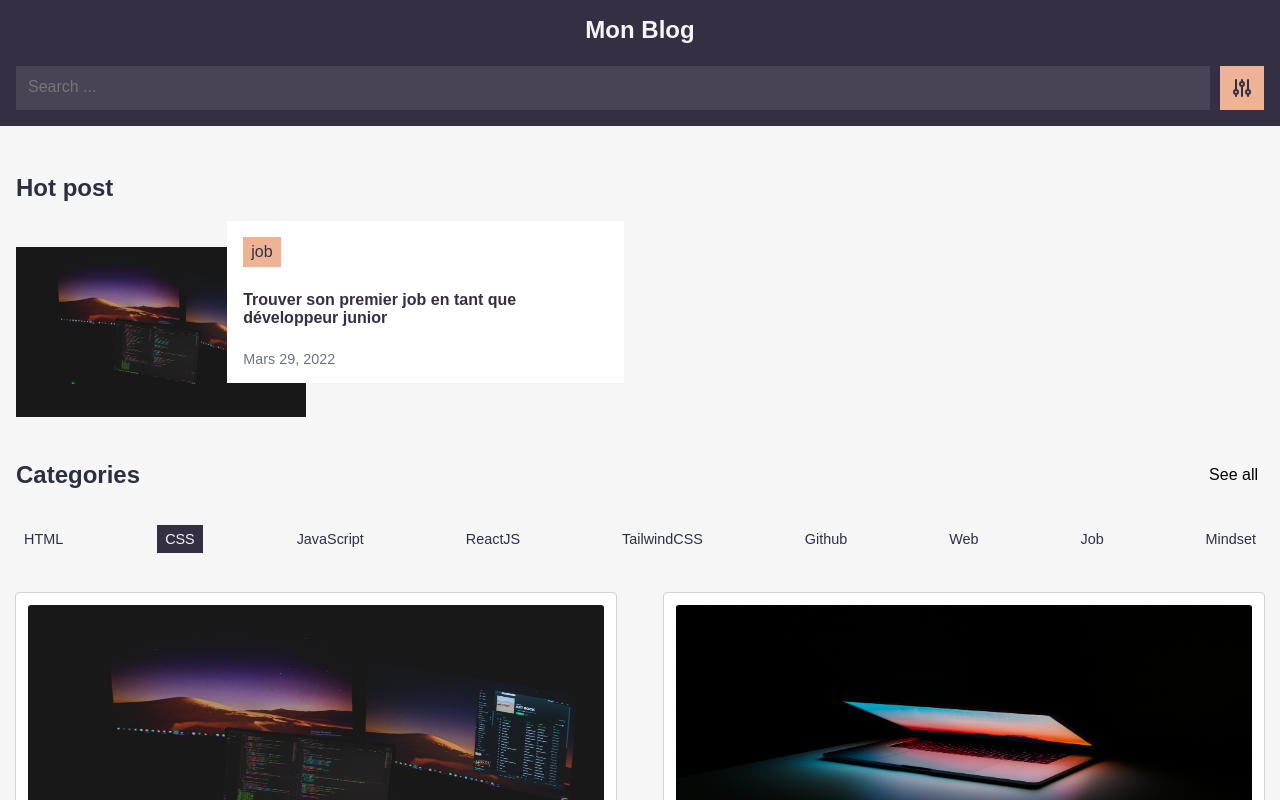
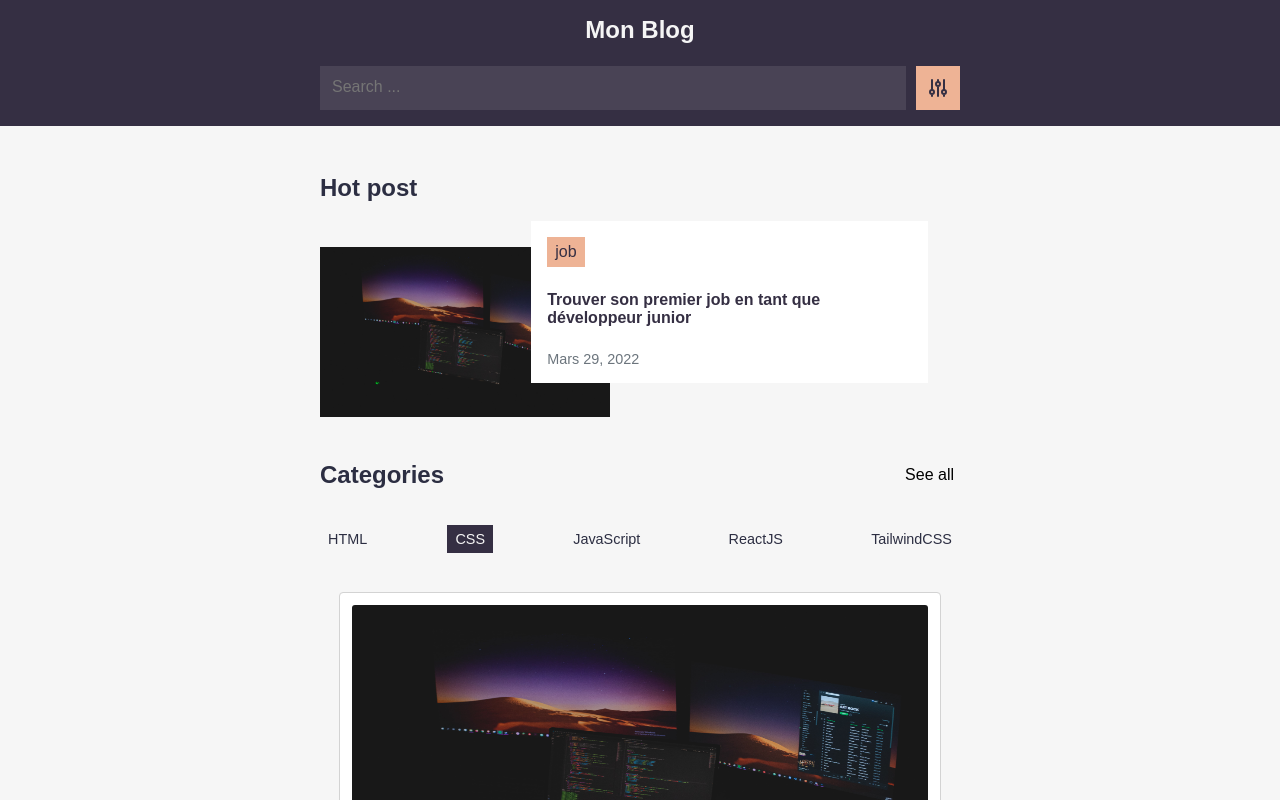
Before and after one commit to Celdama/nextjs-mdx-blog, a Next.js app: page / in a window 1280 px wide. Shown: the top 800 px of the page. Built offline with nearby package versions, Linux system fonts and the light colour scheme.

Commit message:
components: go back on first layout style - one column

```diff
--- a/components/Categories/index.js
+++ b/components/Categories/index.js
@@ -15,10 +15,6 @@ export const Categories = () => {
           <li>JavaScript</li>
           <li>ReactJS</li>
           <li>TailwindCSS</li>
-          <li className='hide'>Github</li>
-          <li className='hide'>Web</li>
-          <li className='hide'>Job</li>
-          <li className='hide'>Mindset</li>
         </ul>
       </TagsList>
     </Wrapper>
--- a/components/GlobalStyle.js
+++ b/components/GlobalStyle.js
@@ -16,6 +16,6 @@ export const GlobalStyle = createGlobalStyle`
   .container {
     display: flex;
     flex-wrap: wrap;
-    justify-content: space-between;
+    justify-content: center;
   }
 `;
--- a/components/HotPost/hotPost.style.js
+++ b/components/HotPost/hotPost.style.js
@@ -1,7 +1,7 @@
 import styled from 'styled-components';
 
 export const Wrapper = styled.div`
-  width: 100%;
+  /* width: 100%; */
   max-width: 38rem;
 
   h2 {
--- a/components/HotPost/index.js
+++ b/components/HotPost/index.js
@@ -1,4 +1,3 @@
-import React from 'react';
 import Image from 'next/image';
 import {
   ImageContainer,
--- a/components/Layout/layout.style.js
+++ b/components/Layout/layout.style.js
@@ -1,7 +1,7 @@
 import styled from 'styled-components';
 
 export const Wrapper = styled.div`
-  max-width: 80rem;
+  max-width: 40rem;
   padding: 0 1rem;
   margin: 3rem auto 6rem;
 `;
--- a/components/Nav/nav.styles.js
+++ b/components/Nav/nav.styles.js
@@ -2,7 +2,7 @@ import styled from 'styled-components';
 
 export const Wrapper = styled.nav`
   .content {
-    max-width: 80rem;
+    max-width: 40rem;
     margin: 0 auto;
     flex-direction: column;
 
```
